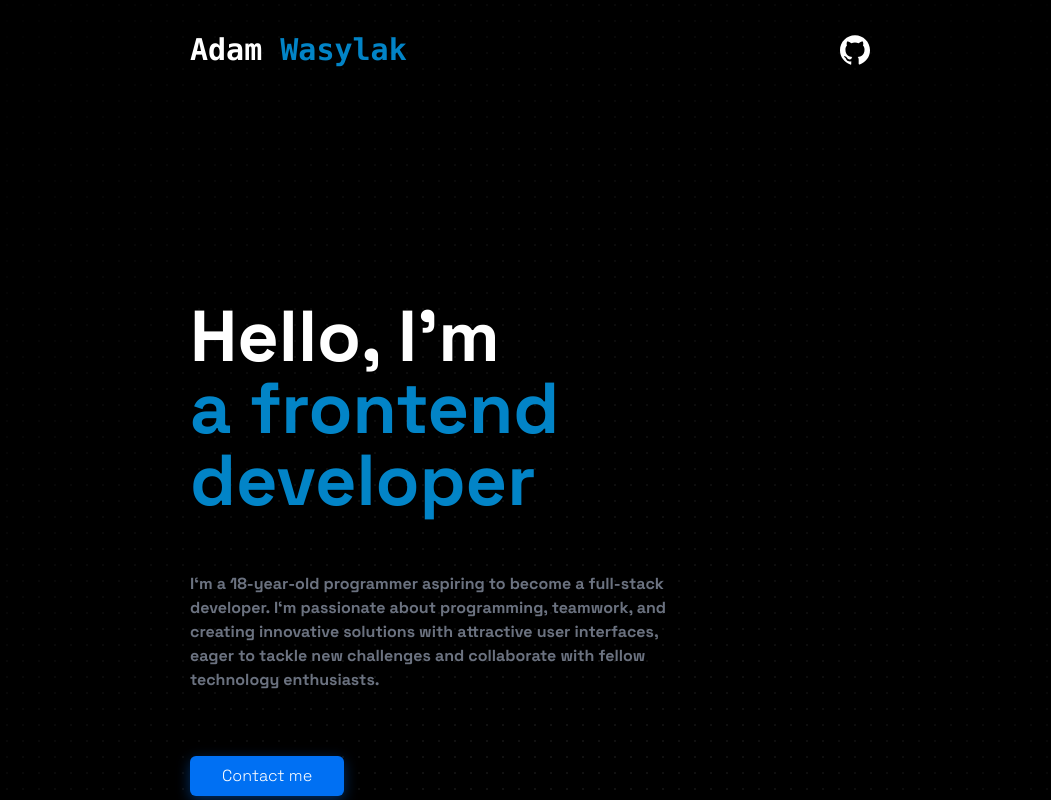
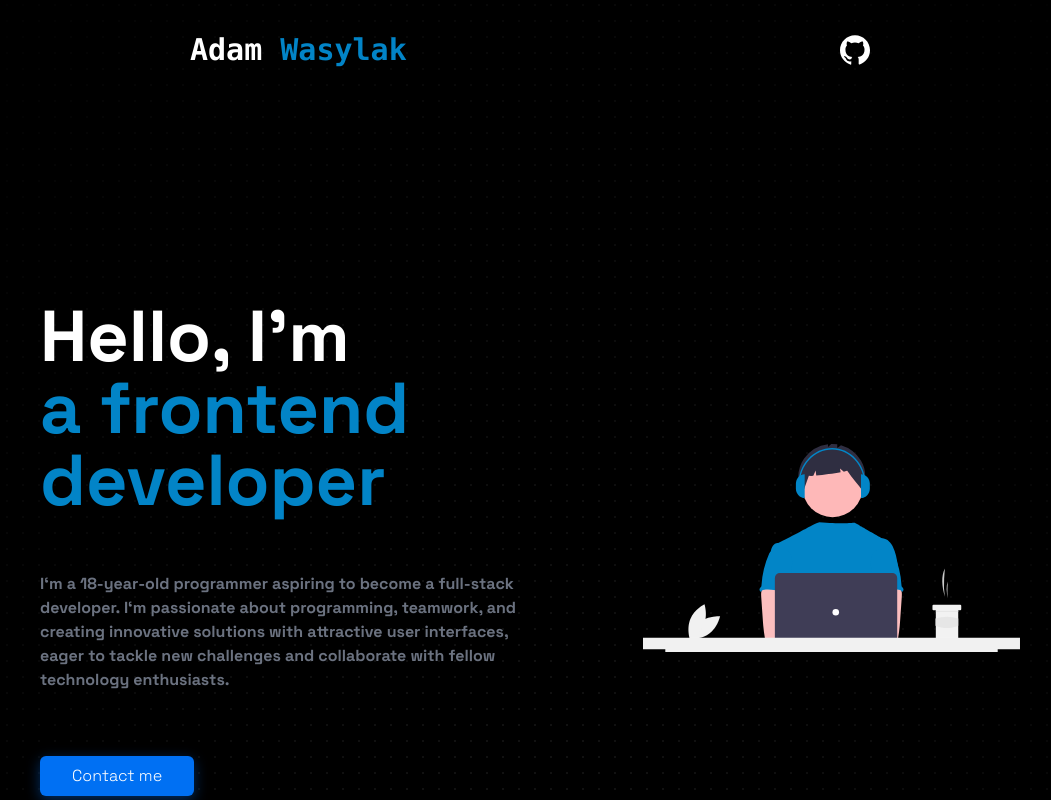
Before and after one commit to adamTop1/Personal-Portfolio, a Next.js app: page / in a window 1280 px wide. Shown: the top 800 px of the page, without its empty margins (110-1161 px from the left). Built offline with nearby package versions, Linux system fonts and the light colour scheme.

Commit message:
improved some features and added photo in header

```diff
--- a/src/components/Header.tsx
+++ b/src/components/Header.tsx
@@ -1,16 +1,17 @@
 import React from 'react'
 import { FlipWords } from './ui/flip-words'
+import Image from 'next/image'
 
 const Header = () => {
 	return (
-		<div className='flex w-full pt-[120px] md:pt-[200px] pb-[150px]  px-[50px] md:px-[150px] xl:px-[300px]'>
-			<div className='flex flex-col items-stretch text-4xl font-bold text-white sm:items-start md:text-6xl xl:text-7xl '>
+		<div className='flex  w-full pt-[120px] md:pt-[200px] pb-[150px]  px-[50px] md:px-[150px] 2xl:px-[300px]'>
+			<div className='flex flex-col items-stretch w-8/12 text-4xl font-bold text-white sm:items-start md:text-6xl xl:text-7xl '>
 				<h1>Hello, I&apos;m</h1>
 				<div className='max-md:visible md:hidden'>
 					<span className='text-sky-600'>Adam Wasylak</span>
 				</div>
 				<div className='md:visible max-md:hidden'>
-					<FlipWords words={[`Adam  Wasylak`, 'a frontend developer']} duration={5000} className='text-sky-600'  />
+					<FlipWords words={[`Adam  Wasylak`, 'a frontend developer']} duration={5000} className='text-sky-600' />
 				</div>
 				<p className='mt-14 text-sm md:text-base max-w-[500px] text-gray-500'>
 					I‘m a 18-year-old programmer aspiring to become a full-stack developer. I‘m passionate about programming,
@@ -18,9 +19,10 @@ const Header = () => {
 					and collaborate with fellow technology enthusiasts.
 				</p>
 				<button className='shadow-[0_4px_14px_0_rgb(0,118,255,39%)] hover:shadow-[0_6px_20px_rgba(0,118,255,23%)] hover:bg-[rgba(0,118,255,0.9)] px-8 py-2 mt-16 bg-[#0070f3] rounded-md text-white text-base font-light transition duration-200 ease-linear'>
-					Contact me
+					<a href='mailto:adamwasylak1@gmail.com'>Contact me</a>
 				</button>
 			</div>
+			<div className='flex items-center justify-center w-5/12 max-xl:hidden'><Image src='/coding-image.svg' alt='' width='500' height='500' /></div>
 		</div>
 	)
 }
```
Also changed, not shown: public/coding-image.svg (added), public/programmer.webp (deleted).
